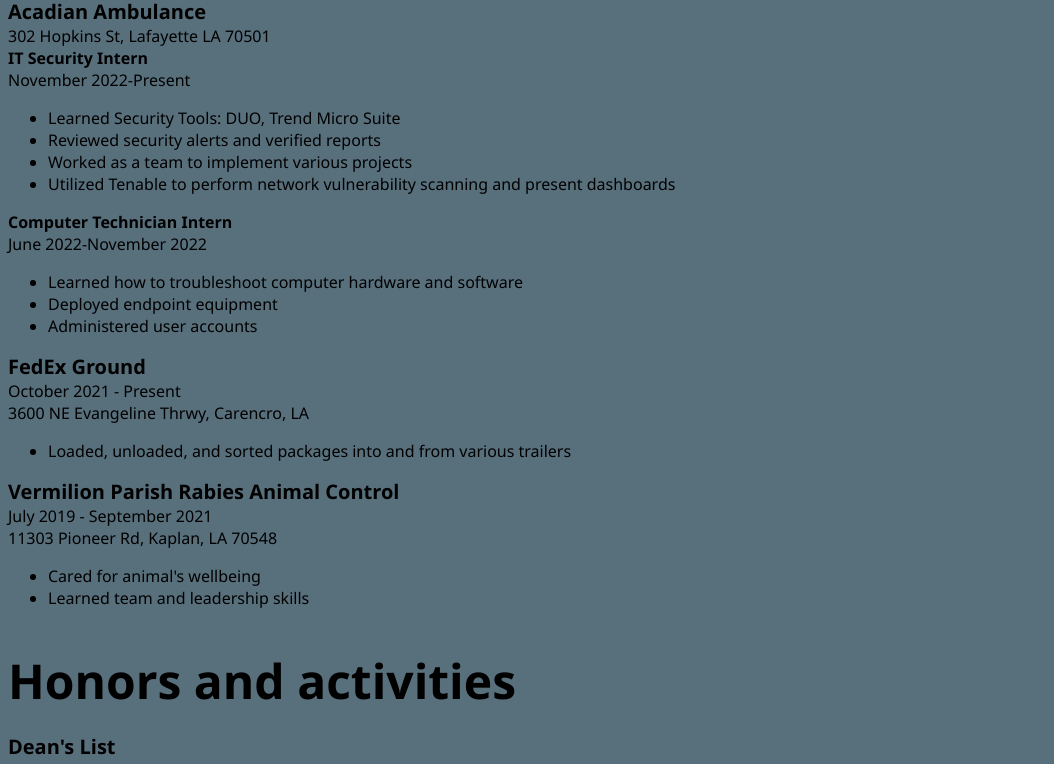
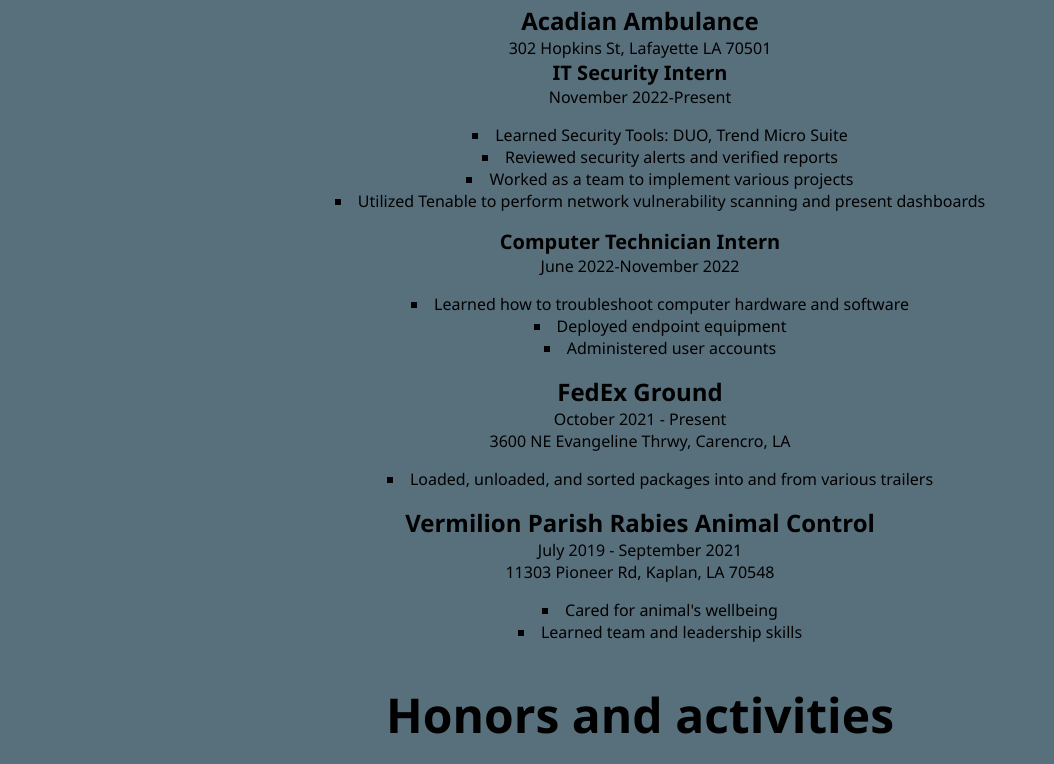
Before and after one commit to ElectricBlitz/resume, a plain HTML site: page index.html in a window 1280 px wide. Shown: the part 599-1363 px from the top of the page, without its empty margins (0-1054 px from the left). Drawn offline with Linux system fonts and the light colour scheme.

Commit message:
Aligned text and made square bullets

```diff
--- a/style.css
+++ b/style.css
@@ -19,11 +19,12 @@ h2 {
 }
 
 .place {
-    font-size: 20;
+    font-size: 24;
     font-weight: bold;
 }
 
 .job-title {
+    font-size: 20;
     font-weight: 600;
 }
 
@@ -37,7 +38,13 @@ a {
 }
 
 body {
-    color: #000000;
+    color: #000;
     background-color: #586f7c;
     font-family: 'Segoe UI', Tahoma, Geneva, Verdana, sans-serif;
+    text-align: center;
 }
+
+ul {
+    list-style-position: inside;
+    list-style-type: square;
+}
```
